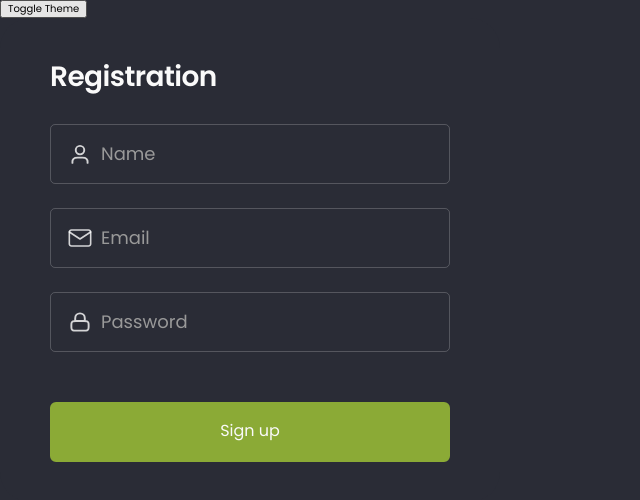
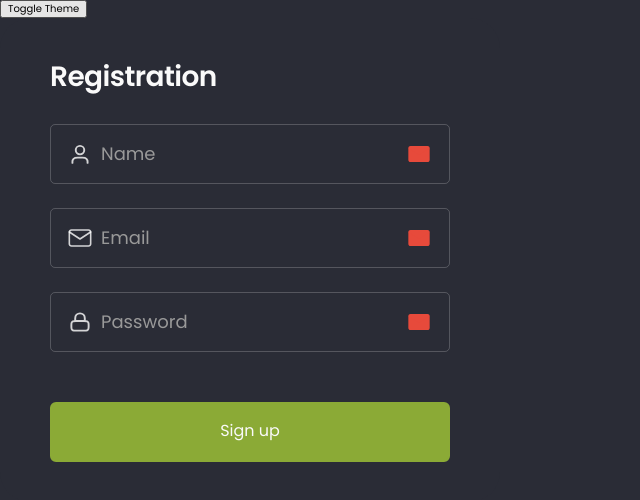
Before and after one commit to pawelrogowski/soYum, a React (Vite) app: page / in a window 1280 px wide. Shown: the top 500 px of the page, without its empty margins (0-640 px from the left). Built offline with nearby package versions, Linux system fonts and the light colour scheme.

Commit message:
added icons to form

```diff
--- a/src/components/Forms/RegisterForm/RegisterForm.jsx
+++ b/src/components/Forms/RegisterForm/RegisterForm.jsx
@@ -2,6 +2,7 @@ import { Button } from "../../Button/Button";
 import { StyledForm } from "./RegisterForm.styled";
 import { Formik, Field } from "formik";
 import { Icon } from "../../Icon/Icon";
+
 export const RegisterForm = () => {
 	return (
 		<Formik
@@ -21,6 +22,7 @@ export const RegisterForm = () => {
 						<li>
 							<label htmlFor="name">name</label>
 							<Icon icon="user" />
+							<Icon icon="envelope" />
 							<Field
 								id="name"
 								name="name"
@@ -33,6 +35,7 @@ export const RegisterForm = () => {
 						</li>
 						<li>
 							<label htmlFor="email">email</label>
+							<Icon icon="envelope" />
 							<Icon icon="envelope" />
 							<Field
 								id="email"
@@ -47,6 +50,7 @@ export const RegisterForm = () => {
 						<li>
 							<label htmlFor="password">password</label>
 							<Icon icon="lock" />
+							<Icon icon="envelope" />
 							<Field
 								id="password"
 								name="password"
```
